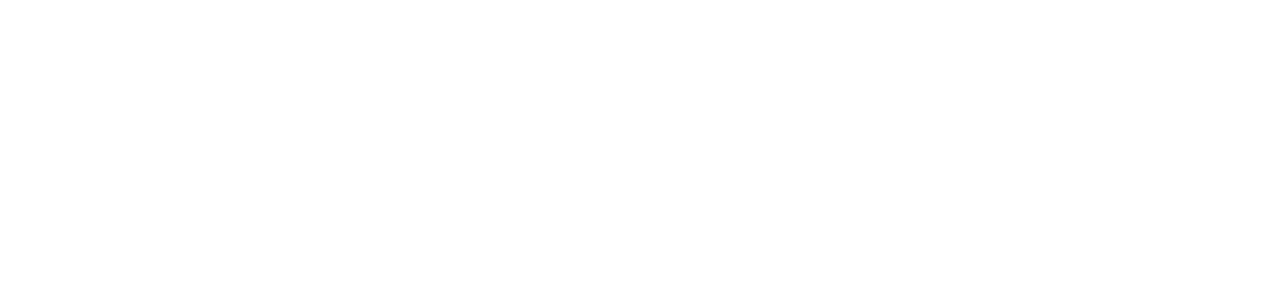
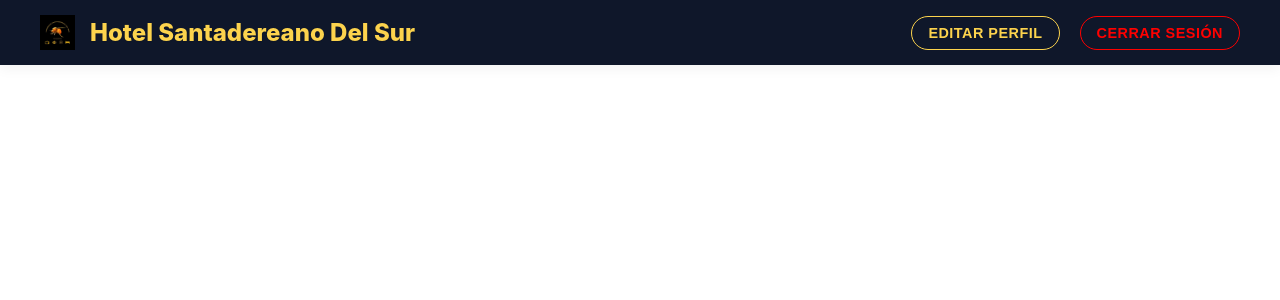
Before and after one commit to Sxnty-19/Angular_InnTech, an Angular app: page /navbar in a window 1280 px wide. Before the commit this address led to /. Shown: the top 300 px of the page. Built offline with nearby package versions, Linux system fonts and the light colour scheme.

Commit message:
Add updates (Navbars - Inicio)

```diff
--- a/src/app/components/navbar/navbar.css
+++ b/src/app/components/navbar/navbar.css
@@ -1,60 +1,228 @@
-nav.navbar {
-    background: #0f172a;
-    color: #e2e8f0;
-    padding: 12px 60px;
+/* ---------------------------------- */
+  /* NAVBAR PRINCIPAL */
+  /* ---------------------------------- */
+  .navbar {
+    box-sizing: border-box;
+    width: 100%;
+    background: var(--color-dark);
+    padding: 15px 40px; /* Aumento del padding para más espacio */
+    color: var(--color-text);
     display: flex;
+    align-items: center;
     justify-content: space-between;
+    box-shadow: var(--shadow-subtle);
+    position: sticky; /* Se mantiene visible al hacer scroll */
+    top: 0;
+    z-index: 50;
+    font-family: "Inter", sans-serif;
+  }
+
+  /* FIX GLOBAL PARA ELIMINAR EL SCROLL HORIZONTAL */
+  /* Esto ya debería estar en el contenedor principal de la página, pero lo incluimos por seguridad si se usa este componente como principal */
+  :global(html),
+  :global(body) {
+    overflow-x: hidden;
+    width: 100%;
+    box-sizing: border-box;
+  }
+
+  /* Ocultar texto móvil por defecto */
+  .mobile-text {
+    display: none;
+  }
+
+  /* ---------------------------------- */
+  /* IZQUIERDA: LOGO Y MARCA */
+  /* ---------------------------------- */
+  .nav-left {
+    display: flex;
     align-items: center;
-    position: fixed;
-    width: 100%;
-    top: 0;
-    z-index: 100;
-    box-shadow: 0 4px 15px rgba(0,0,0,0.4);
+    gap: 15px;
+    cursor: pointer;
+    transition: opacity 0.3s;
+    /* FIX CLAVE: Permitir que el nav-left ocupe el espacio restante sin forzar el desborde */
+    flex-grow: 1;
+    /* Asegura que el contenido (incluyendo la marca) se pueda comprimir */
+    min-width: 0;
+  }
+
+  .nav-left:hover {
+    opacity: 0.9;
+  }
+
+  /* Mejora de accesibilidad para focus */
+  .clickable {
+    border-radius: 4px;
+  }
+  .clickable:focus {
+    outline: 2px solid var(--color-secondary);
+    outline-offset: 4px;
   }
 
   .logo {
+    width: 35px;
+    height: 35px;
+    flex-shrink: 0; /* El logo NUNCA se encoge */
+  }
+
+  .brand {
+    font-size: 1.5rem;
+    font-weight: 800;
+    color: var(--color-secondary);
+    transition: color 0.3s ease;
+    text-shadow: 0 1px 1px rgba(0, 0, 0, 0.1);
+
+    /* FIX CLAVE para PC/Desktop: Truncar el texto si es necesario */
+    white-space: nowrap;
+    overflow: hidden;
+    text-overflow: ellipsis;
+    /* Permite que el elemento se encoja si es necesario para dar espacio a los botones */
+    min-width: 0;
+  }
+
+  /* ---------------------------------- */
+  /* DERECHA: USUARIO Y BOTONES */
+  /* ---------------------------------- */
+  .nav-right {
     display: flex;
     align-items: center;
-    gap: 12px;
-    cursor: pointer;
+    gap: 20px;
+    /* FIX CLAVE: Asegura que el nav-right tenga prioridad y NUNCA se encoja */
+    flex-shrink: 0;
   }
 
-.logo img {
-    width: 50px;
-    height: 50px;
-    transition: transform 0.3s ease;
+  .user-name {
+    font-weight: 600;
+    color: var(--color-text);
+    font-size: 0.95rem;
+    padding: 5px 0;
+    /* Resaltar el nombre con una línea de división */
+    border-right: 2px solid var(--color-secondary);
+    padding-right: 20px;
+    margin-right: -5px;
   }
 
-.logo:hover img {
-    transform: scale(1.05) rotate(-2deg);
+  /* Estilo base para botones */
+  .nav-btn {
+    padding: 8px 16px;
+    border-radius: 9999px; /* Estilo 'pill' */
+    font-size: 0.9rem;
+    font-weight: 600;
+    cursor: pointer;
+    transition: all 0.3s ease;
+    text-transform: uppercase;
+    letter-spacing: 0.5px;
+    background: transparent;
+    border: 1px solid var(--color-secondary);
+    color: var(--color-secondary);
+    flex-shrink: 0; /* IMPEDIR que el botón se encoja */
   }
 
-.site-title {
-    font-weight: 700;
-    font-size: 1.2rem;
-    color: white;
-    text-decoration: none;
+  .nav-btn:hover {
+    background: var(--color-secondary);
+    color: var(--color-dark);
+    box-shadow: 0 4px 8px rgba(252, 211, 77, 0.3);
+    transform: translateY(-1px);
   }
 
-.menu {
-    list-style: none;
-    display: flex;
-    align-items: center;
-    gap: 30px;
+  /* Estilo para el botón de 'Cerrar Sesión' (Logout) */
+  .logout {
+    border: 1px solid var(--color-danger);
+    color: var(--color-danger);
   }
 
-.nav-link {
-    color: #e2e8f0;
-    text-decoration: none;
+  .logout:hover {
+    background: var(--color-danger);
+    color: white;
+    border-color: var(--color-danger);
+    box-shadow: 0 4px 8px rgba(239, 68, 68, 0.4);
   }
 
-.btn {
-    padding: 9px 18px;
-    border-radius: 9999px;
-    font-weight: 600;
+  /* Deshabilitar estado */
+  .nav-btn:disabled {
+    opacity: 0.6;
+    cursor: not-allowed;
+    transform: none;
+    box-shadow: none;
   }
 
-.btn-outline {
-    border: 2px solid #fcd34d;
-    color: #fcd34d;
+  /* ---------------------------------- */
+  /* RESPONSIVIDAD (Móvil/Tableta) */
+  /* ---------------------------------- */
+  @media (max-width: 768px) {
+    /* Ocultar el texto largo y el nombre completo */
+    .desktop-text,
+    .desktop-only {
+      display: none;
     }
+    /* Mostrar el texto corto */
+    .mobile-text {
+      display: inline;
+    }
+
+    .navbar {
+      padding: 10px 18px;
+    }
+
+    .brand {
+      font-size: 1.3rem;
+    }
+
+    .nav-right {
+      gap: 4px; /* AJUSTE CLAVE: Reducción MÁXIMA del espacio entre botones (4px) */
+    }
+
+    .user-name {
+      display: none;
+    }
+
+    .nav-btn {
+      padding: 6px 10px;
+      font-size: 0.8rem;
+    }
+  }
+
+  @media (max-width: 420px) {
+    /* Breakpoint para celulares muy pequeños */
+    .navbar {
+      padding: 10px 8px; /* Reducción extrema del padding lateral */
+    }
+
+    .brand {
+      font-size: 0.9rem;
+      font-weight: 700;
+      max-width: 150px;
+    }
+
+    .nav-left {
+      gap: 5px;
+    }
+
+    .logo {
+      width: 25px;
+      height: 25px;
+    }
+
+    .nav-btn {
+      /* AJUSTE MÁS AGRESIVO: Reducción del padding horizontal para reducir el ancho del botón (8px -> 6px) */
+      padding: 6px 6px;
+    }
+  }
+
+  @media (max-width: 360px) {
+    /* FIX FINAL: Para los móviles más pequeños (iPhone SE 1st Gen, etc.) */
+    .brand {
+      /* Ocultamos la marca para darle prioridad total a los botones */
+      display: none;
+    }
+
+    .nav-left {
+      /* Eliminamos el gap si la marca desaparece, solo queda el logo */
+      gap: 0;
+    }
+
+    .navbar {
+      /* AJUSTE MÁS AGRESIVO: Aumentamos el padding lateral para darle más aire al botón de la derecha (6px -> 10px) */
+      padding: 10px 10px;
+    }
+  }
--- a/src/app/components/navbar/navbar.html
+++ b/src/app/components/navbar/navbar.html
@@ -1,17 +1,28 @@
 <nav class="navbar">
-  <div class="logo">
-  <img src="logo.png" alt="Logo de Hospedaje Santandereano del Sur" />
-    <a routerLink="/" class="site-title">
-      Hospedaje Santandereano del Sur
-    </a>
+  <div
+    class="nav-left clickable"
+    (click)="irPrincipal()"
+    role="button"
+    tabindex="0"
+    (keydown)="handleKeyDown($event)"
+  >
+    <img src="logo.png" alt="Logo de Hotel InnTech" class="logo" />
+    <h1 class="brand">Hotel Santadereano Del Sur</h1>
   </div>
 
-  <ul class="menu">
-    <li><a routerLink="/" class="nav-link">Inicio</a></li>
-    <li>
-      <a routerLink="/login" class="btn btn-outline">
-        Iniciar Sesión
-      </a>
-    </li>
-  </ul>
+  <div class="nav-right">
+    @if (fullName()) {
+      <span class="user-name desktop-only">{{ fullName() }}</span>
+    }
+
+    <button class="nav-btn" (click)="editarPerfil()">
+      <span class="desktop-text">Editar perfil</span>
+      <span class="mobile-text">Perfil</span>
+    </button>
+
+    <button class="nav-btn logout" (click)="cerrarSesion()">
+      <span class="desktop-text">Cerrar sesión</span>
+      <span class="mobile-text">Salir</span>
+    </button>
+  </div>
 </nav>
--- a/src/app/components/navbar/navbar.ts
+++ b/src/app/components/navbar/navbar.ts
@@ -1,12 +1,58 @@
-import { Component } from '@angular/core';
-import { RouterModule } from '@angular/router';
+import { Component, OnInit, inject, signal, computed } from '@angular/core';
+import { CommonModule } from '@angular/common';
+import { Router } from '@angular/router';
 
 @Component({
   selector: 'app-navbar',
-  imports: [RouterModule],
+  standalone: true,
+  imports: [CommonModule],
   templateUrl: './navbar.html',
-  styleUrl: './navbar.css',
+  styleUrls: ['./navbar.css']
 })
-export class Navbar {
+export class Navbar implements OnInit {
+  private router = inject(Router);
 
+  // Signals para reactividad limpia
+  user = signal<any>(null);
+
+  // Computamos el nombre completo para que se actualice si el user cambia
+  fullName = computed(() => {
+    const u = this.user();
+    if (!u) return '';
+    return `${u.primer_nombre} ${u.segundo_nombre ?? ''} ${u.primer_apellido} ${u.segundo_apellido ?? ''}`
+      .replace(/\s+/g, ' ')
+      .trim();
+  });
+
+  ngOnInit() {
+    this.cargarUsuario();
+  }
+
+  cargarUsuario() {
+    if (typeof localStorage !== 'undefined') {
+      const storedUser = localStorage.getItem('user');
+      if (storedUser) {
+        this.user.set(JSON.parse(storedUser));
+      }
+    }
+  }
+
+  irPrincipal() {
+    this.router.navigate(['/principal']);
+  }
+
+  editarPerfil() {
+    this.router.navigate(['/perfil']);
+  }
+
+  cerrarSesion() {
+    localStorage.clear();
+    this.router.navigate(['/login'], { replaceUrl: true });
+  }
+
+  handleKeyDown(event: KeyboardEvent) {
+    if (event.key === 'Enter' || event.key === ' ') {
+      this.irPrincipal();
+    }
+  }
 }
--- a/src/app/components/navbara/navbara.css
+++ b/src/app/components/navbara/navbara.css
@@ -3,7 +3,7 @@
     /* ---------------------------------- */
     .mod-nav {
         width: 100%;
-        background: var(--color-mid-dark);
+        background: var(--color-dark);
         padding: 8px 40px;
         display: flex;
         align-items: center;
--- a/src/app/pages/inicio/inicio.html
+++ b/src/app/pages/inicio/inicio.html
@@ -1,11 +1,9 @@
 <nav class="navbar">
   <div class="logo">
-        <img src="logo.png" alt="Logo de Hospedaje Santandereano del Sur" />
+    <img src="logo.png" alt="Logo">
     <a routerLink="/" class="site-title">Hospedaje Santandereano del Sur</a>
   </div>
-
   <ul class="menu">
-        <li><a routerLink="/" class="nav-link">Inicio</a></li>
     <li><a routerLink="/login" class="btn btn-outline">Iniciar Sesión</a></li>
   </ul>
 </nav>
@@ -21,13 +19,13 @@
 <section class="rooms">
   <div class="container">
     <h2 class="section-title">Nuestras Habitaciones</h2>
-        <p class="section-subtitle">Descubre el espacio perfecto para tu estancia en Santandereano del Sur.</p>
+    <p class="section-subtitle">Calidad y confort para cada tipo de viajero.</p>
 
     <div class="room-grid">
       @for (room of habitaciones; track room.nombre) {
         <div class="room-card">
           <div class="room-image-placeholder">
-                        <img [src]="room.imagen" [alt]="'Habitación ' + room.nombre" class="room-image" />
+            <img [src]="room.imagen" [alt]="room.nombre" class="room-image" />
           </div>
           <div class="card-content">
             <h3>{{ room.nombre }}</h3>
@@ -44,16 +42,18 @@
     <div class="about-content">
       <h2 class="section-title about-title">Nuestra Historia y Misión</h2>
       <p class="lead-text">
-                En Hospedaje Santandereano del Sur, nuestra misión es ofrecer un refugio de paz y comodidad, combinado con la eficiencia de la tecnología moderna.
+        Ofrecemos un refugio de paz combinado con la eficiencia moderna.
       </p>
-            <p class="historia">
-                Fundado en el corazón de Santander, hemos crecido manteniendo la calidez de la hospitalidad tradicional colombiana...
+      <p>
+        Fundado en el corazón de Santander, mantenemos la calidez de la hospitalidad tradicional colombiana.
+      </p>
+      <p>
+        Usamos tecnología para personalizar su estancia, haciéndola memorable desde su llegada.
       </p>
     </div>
     <div class="about-image">
-            <img src="portada/sobreNosotros.png" alt="Vista frontal" class="hotel-img" />
+      <img src="portada/sobreNosotros.png" alt="Sobre nosotros" class="hotel-img" />
     </div>
   </div>
 </section>
-
 <app-footer></app-footer>
--- a/src/styles.css
+++ b/src/styles.css
@@ -9,7 +9,7 @@
   height: 100%;
   margin: 0;
   width: 100%;
-  overflow-x: hidden; /* evita que algo se salga */
+  overflow-x: hidden;
   font-family: system-ui, sans-serif;
 }
 
@@ -18,8 +18,6 @@
   flex-direction: column;
   min-height: 100vh;
 }
-
-/* ... lo que ya tienes ... */
 
 :root {
     --color-primary: #1e3a8a;
@@ -32,4 +30,5 @@
     --color-medium-gray: #4b5563;
     --shadow-subtle: 0 4px 12px rgba(0, 0, 0, 0.05);
     --shadow-lift: 0 10px 25px rgba(0, 0, 0, 0.1);
+    --color-danger: red;
 }
```
Also changed, not shown: src/app/app.routes.ts (+8 -0 lines), src/app/pages/inicio/inicio.ts (+14 -7 lines). Lines whose indentation alone changed are shown as unchanged.
